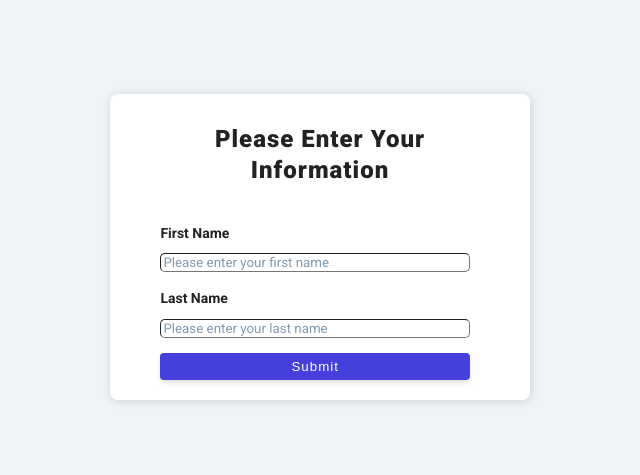
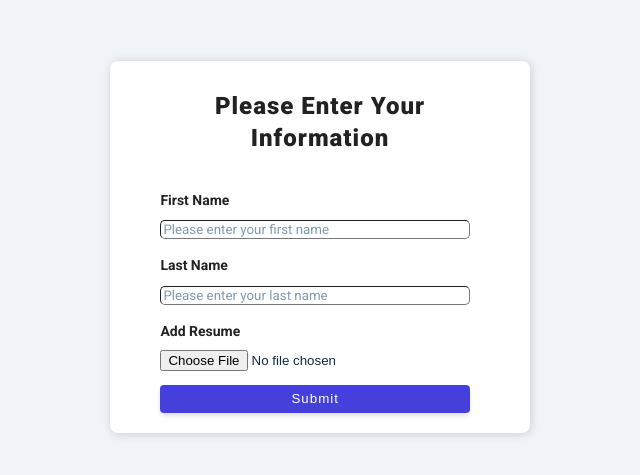
Before and after one commit to F4KER-X/TalentVault, a React (Create React App) app in the folder talentvault/: page /applicantregister in a window 1280 px wide. Shown: the part 161-636 px from the top of the page, without its empty margins (320-960 px from the left). Built offline with nearby package versions, Linux system fonts and the light colour scheme.

Commit message:
added "Add file" button for cv

```diff
--- a/talentvault/src/pages/ApplicantRegister.jsx
+++ b/talentvault/src/pages/ApplicantRegister.jsx
@@ -26,6 +26,12 @@ function ApplicantRegister() {
  const onSubmit=(e)=> {
   e.preventDefault()
 
+ }
+
+ const [fileData, setFile]=useState()
+ function handleChange(e) {
+   console.log(e.target.files);
+   setFile(URL.createObjectURL(e.target.files[0]));
  }
 
 
@@ -74,6 +80,18 @@ function ApplicantRegister() {
     />
   </div>
 
+  <div className="file-group">
+         <label>Add Resume</label>
+         <input
+            type="file"
+            className="file-control"
+            name="resume"
+            id="resume"
+            onChange={handleChange}
+         />
+           {/* <img src={file} />  */}
+       </div>
+
   <div className="btndiv">
     <button type="submit" className="btn" onClick={navigateToPage}>
       Submit
```
